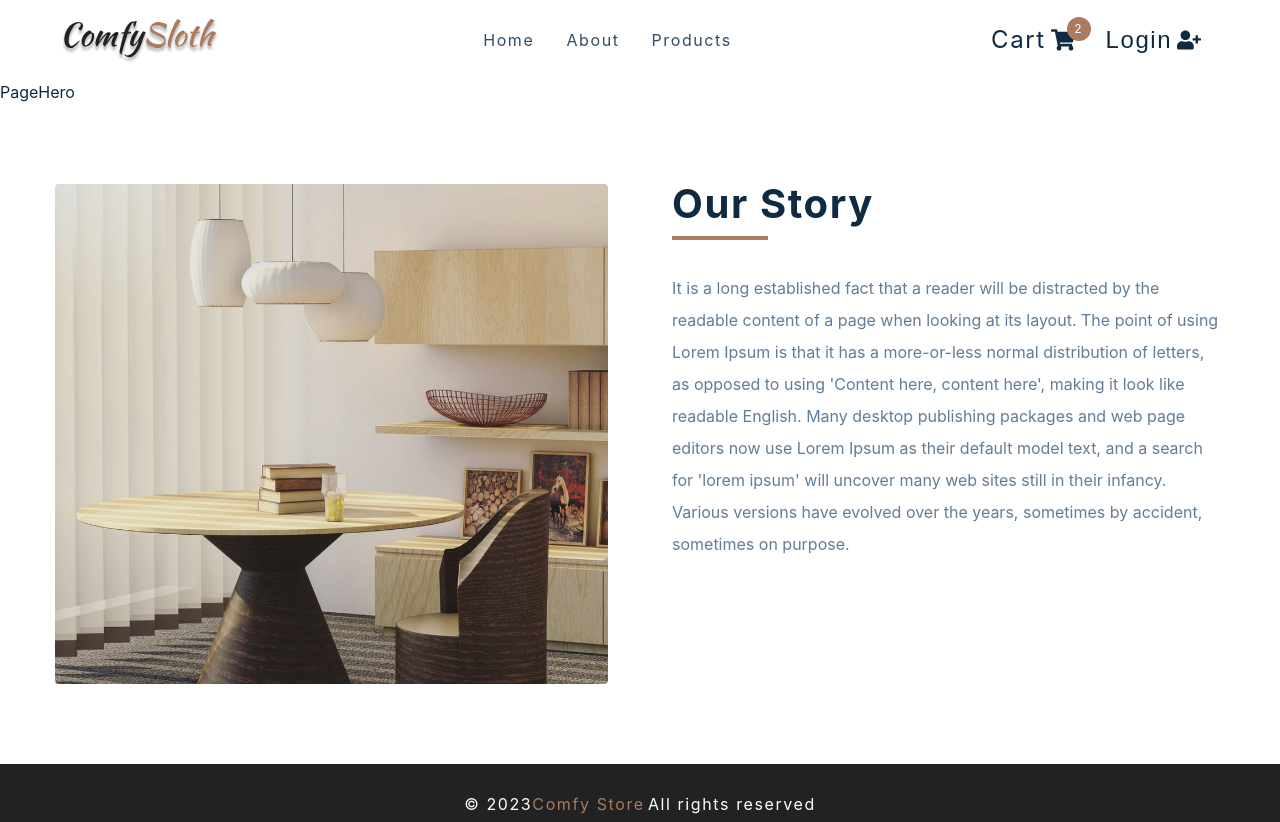
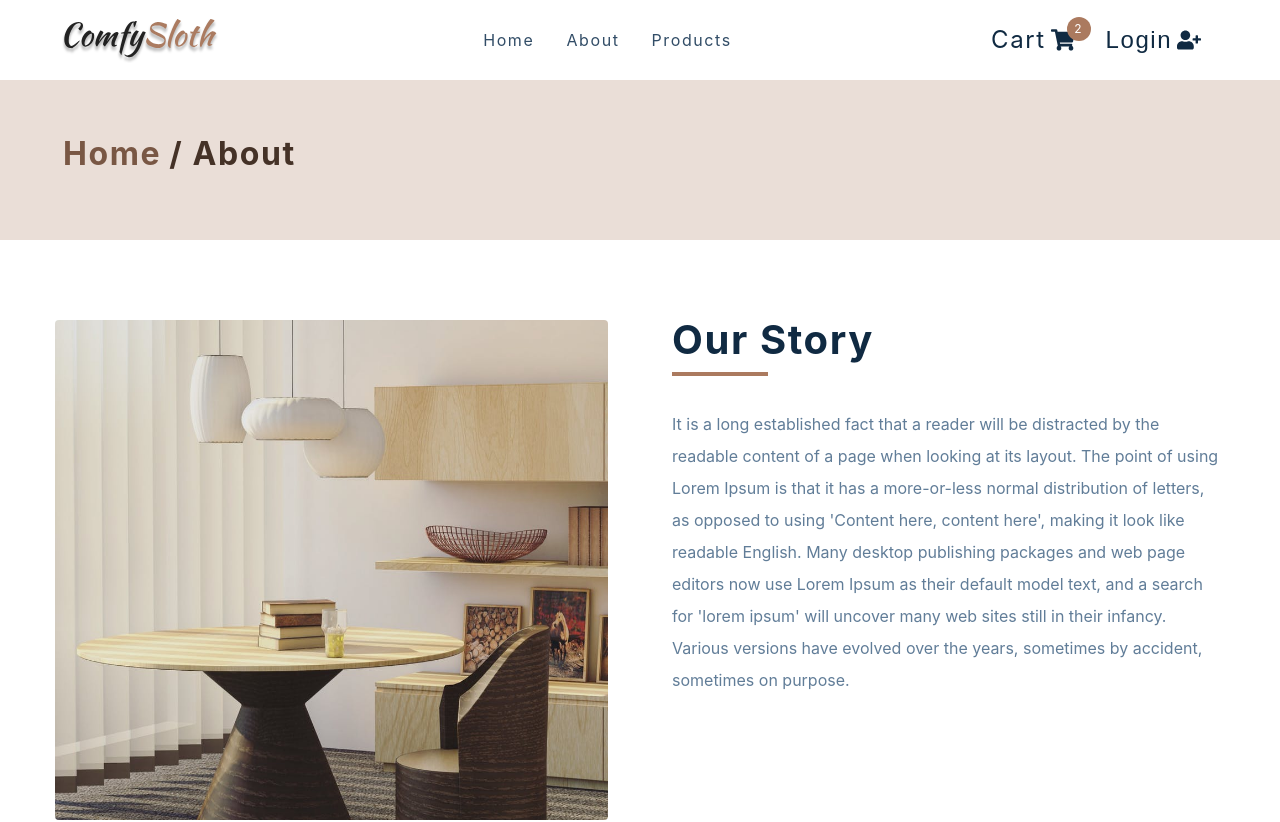
Before and after one commit to makawy7/comfy-store, a React (Create React App) app: page /about in a window 1280 px wide. Shown: the top 822 px of the page. Built offline with nearby package versions, Linux system fonts and the light colour scheme.

Commit message:
page hero

```diff
--- a/src/components/PageHero.js
+++ b/src/components/PageHero.js
@@ -1,5 +1,34 @@
-function PageHero() {
-  return <>PageHero</>;
+import styled from "styled-components";
+import { Link } from "react-router-dom";
+
+function PageHero({ title }) {
+  return (
+    <Wrapper>
+      <div className="section-center">
+        <h3>
+          <Link to="/">Home</Link>/ {title}
+        </h3>
+      </div>
+    </Wrapper>
+  );
 }
 
+const Wrapper = styled.section`
+  background: var(--clr-primary-10);
+  width: 100%;
+  min-height: 20vh;
+  display: flex;
+  align-items: center;
+
+  color: var(--clr-primary-1);
+  a {
+    color: var(--clr-primary-3);
+    padding: 0.5rem;
+    transition: var(--transition);
+  }
+  a:hover {
+    color: var(--clr-primary-1);
+  }
+`;
+
 export default PageHero;
--- a/src/pages/About.js
+++ b/src/pages/About.js
@@ -5,7 +5,7 @@ import aboutImg from "../assets/hero-bcg.jpeg";
 function About() {
   return (
     <main>
-      <PageHero />
+      <PageHero title="About" />
       <Wrapper className="page section section-center">
         <img src={aboutImg} alt="nice desk" />
         <article>
--- a/src/pages/Checkout.js
+++ b/src/pages/Checkout.js
@@ -1,7 +1,15 @@
 import styled from "styled-components";
+import { PageHero } from "../components";
 
 function Checkout() {
-  return <h1>Checkout</h1>;
+  return (
+    <main>
+      <PageHero title="Checkout" />
+      <Wrapper className="page">
+        <h1>checkout here</h1>
+      </Wrapper>
+    </main>
+  );
 }
-const Wrapper = styled.div``
+const Wrapper = styled.div``;
 export default Checkout;
```
